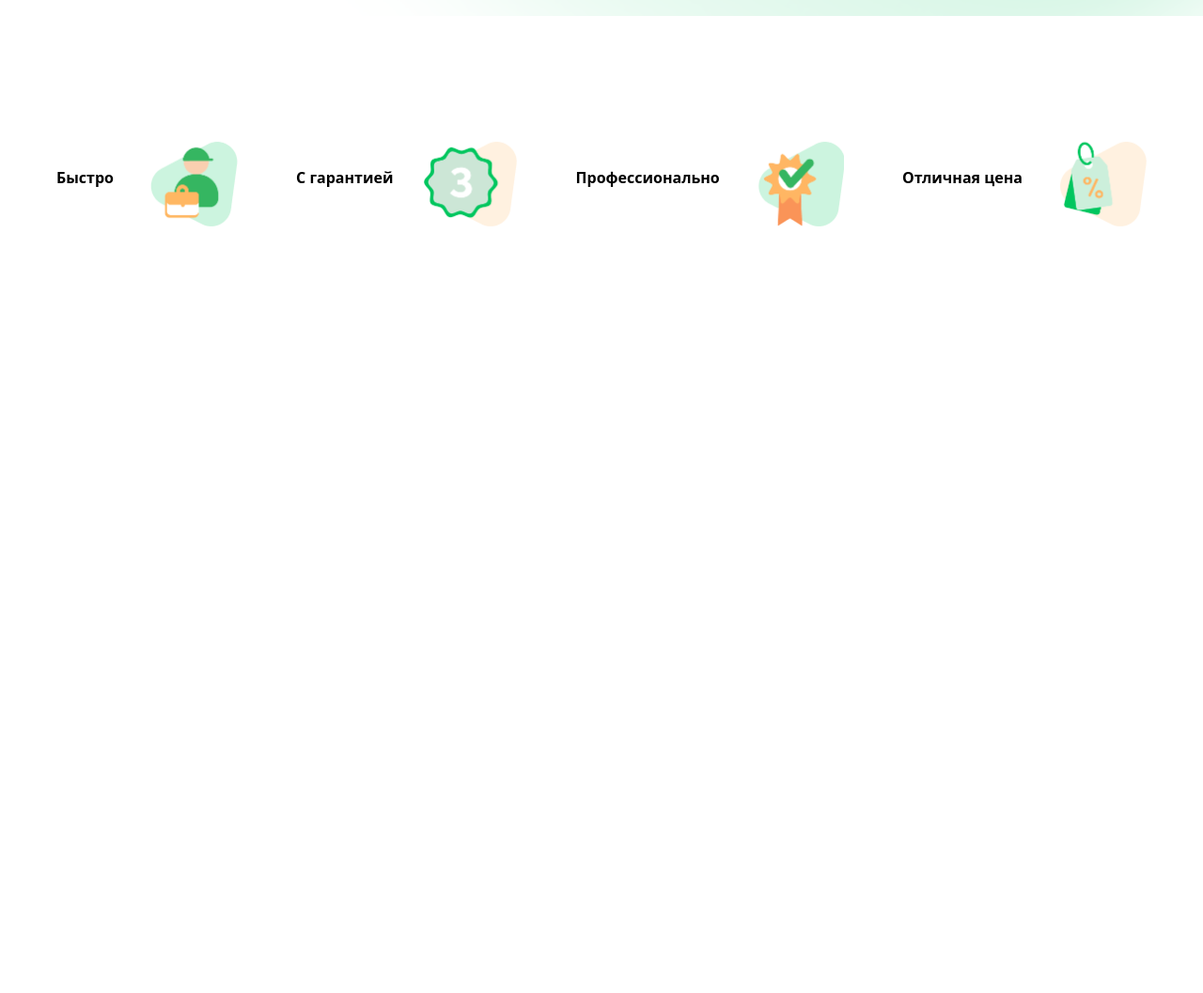
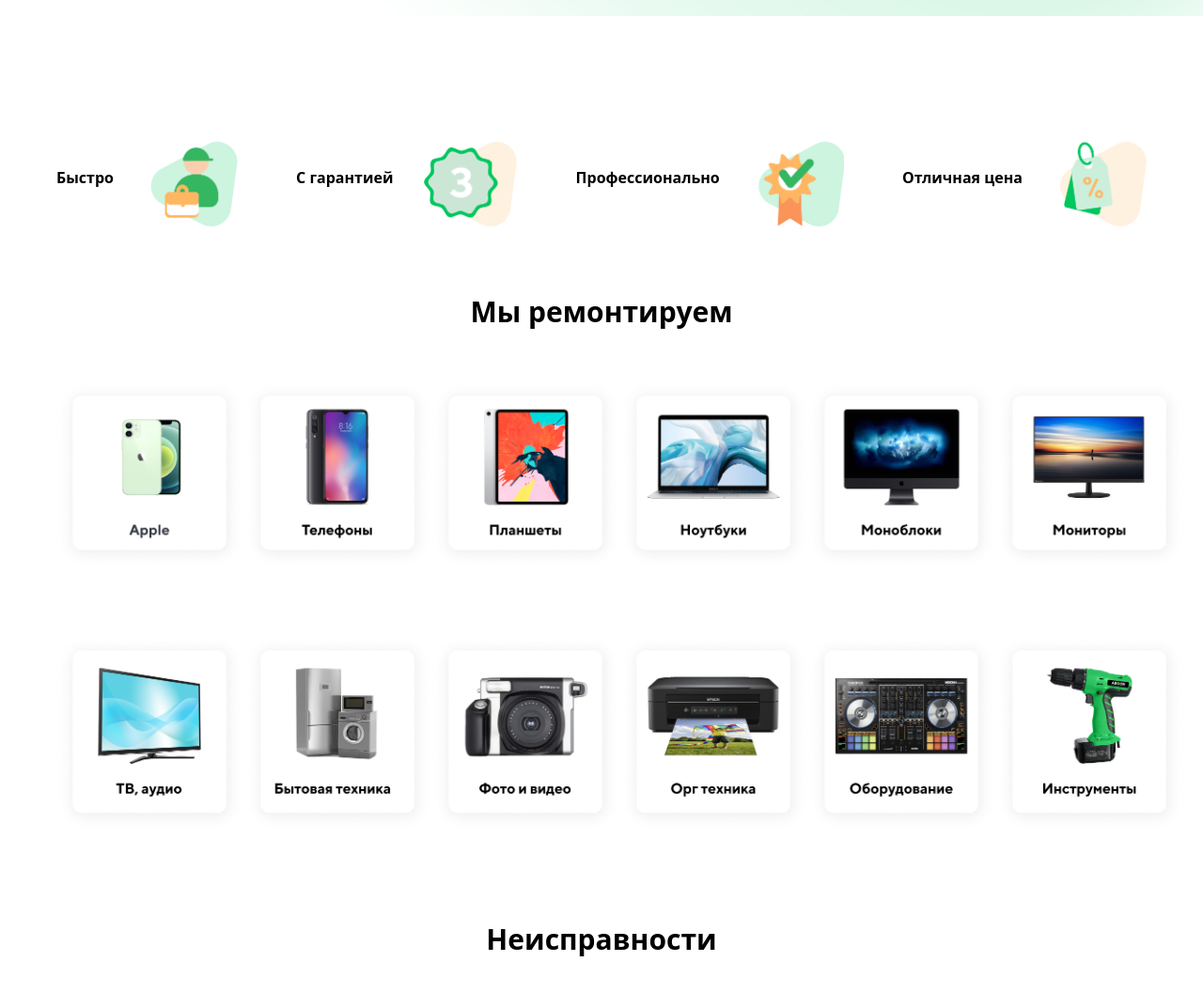
Before and after one commit to Wizards7/TeamWork, a website: page src/ahmad.html in a window 1280 px wide. Shown: the part 673-1730 px from the top of the page at 94% size. Before the commit the page ends 934 px from the top, so only its background shows below. Drawn offline with nearby package versions, Linux system fonts and the light colour scheme; files that its build step writes are made by us from their sources.

Commit message:
ahmad div 3

```diff
--- a/src/ahmad.html
+++ b/src/ahmad.html
@@ -88,6 +88,29 @@
       <h1><b>Отличная цена</b></h1>
       <img src="./imageOfAhmad/image copy 6.png" alt="" width="100">
      </div>
+    </div> <br><br>
+    <h1 class="text-[30px] text-center"> <b>Мы ремонтируем</b></h1>
+    <div class="max-w-[1200px] m-auto flex justify-between items-center mt-[30px] p-[20px] lg:flex-row ">
+    <img src="./imageOfAhmad/image copy 7.png" alt="" width="200">
+    <img src="./imageOfAhmad/image copy 8.png" alt="" width="200"  class="lg:block hidden">
+    <img src="./imageOfAhmad/image copy 9.png" alt="" width="200"  class="lg:block hidden">
+    <img src="./imageOfAhmad/image copy 10.png" alt="" width="200" class="lg:block hidden">
+    <img src="./imageOfAhmad/image copy 11.png" alt="" width="200" class="lg:block hidden">
+    <img src="./imageOfAhmad/image copy 12.png" alt="" width="200" >
+    </div>
+      <div class="max-w-[1200px] m-auto flex justify-between items-center mt-[30px] p-[20px] lg:flex-row ">
+    <img src="./imageOfAhmad/image copy 13.png" alt="" width="200">
+    <img src="./imageOfAhmad/image copy 14.png" alt="" width="200"  class="lg:block hidden">
+    <img src="./imageOfAhmad/image copy 15.png" alt="" width="200"  class="lg:block hidden">
+    <img src="./imageOfAhmad/image copy 16.png" alt="" width="200" class="lg:block hidden">
+    <img src="./imageOfAhmad/image copy 17.png" alt="" width="200" class="lg:block hidden">
+    <img src="./imageOfAhmad/image copy 18.png" alt="" width="200" >
+    </div><br><br><br>
+    <h1 class="text-[30px] text-center"> <b>Неисправности</b></h1>
+      <div class="max-w-[1200px] m-auto flex justify-between items-center mt-[30px] p-[20px] lg:flex-row flex-col">
+     <div>
+        <p></p><br>
+     </div>
     </div>
 </body>
 </html>
```
Also changed, not shown: src/imageOfAhmad/image copy 10.png (added), src/imageOfAhmad/image copy 11.png (added), src/imageOfAhmad/image copy 12.png (added), src/imageOfAhmad/image copy 13.png (added), src/imageOfAhmad/image copy 14.png (added), src/imageOfAhmad/image copy 15.png (added), src/imageOfAhmad/image copy 16.png (added), src/imageOfAhmad/image copy 17.png (added), src/imageOfAhmad/image copy 18.png (added), src/imageOfAhmad/image copy 19.png (added), src/imageOfAhmad/image copy 7.png (added), src/imageOfAhmad/image copy 8.png (added), src/imageOfAhmad/image copy 9.png (added).
